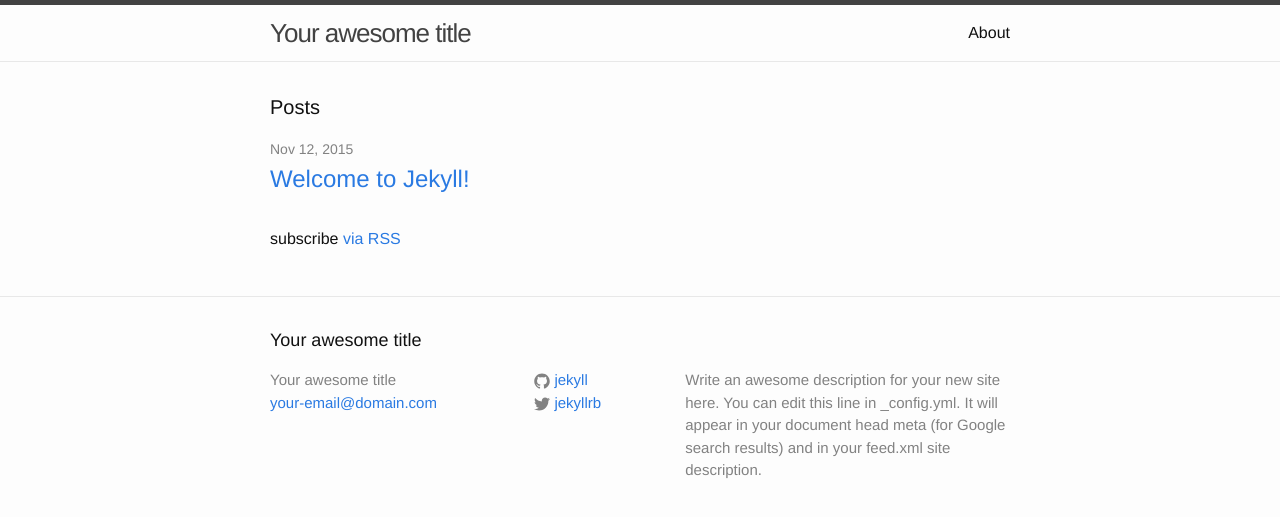
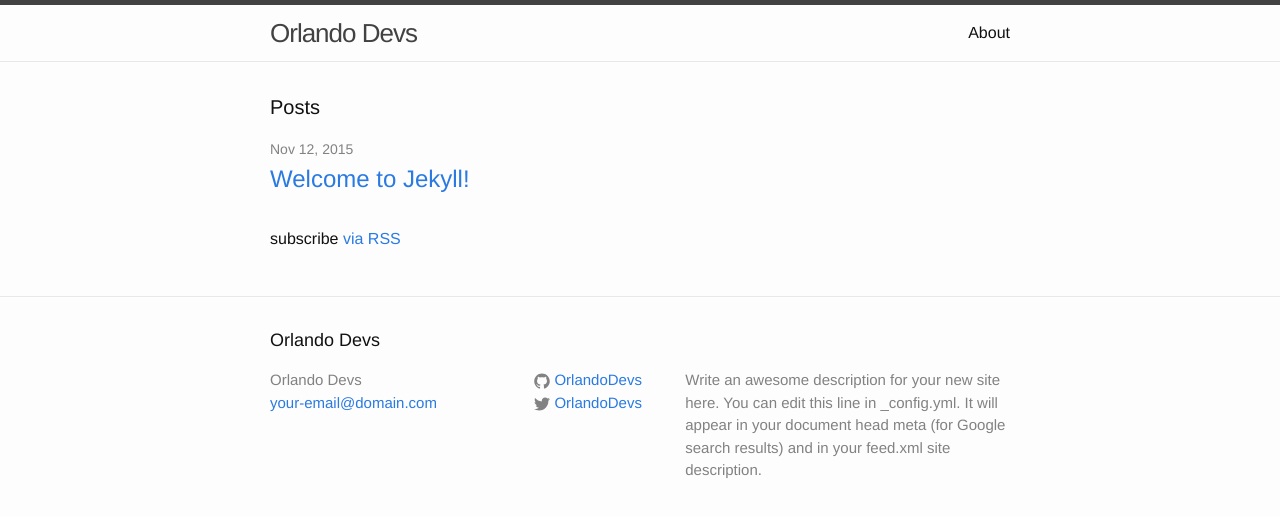
Before and after one commit to OrlandoDevs/orlandodevs.github.io, a Jekyll site: the page built from index.html, in a window 1280 px wide. Shown: the top 517 px of the page. Built offline with Jekyll 4.4.1, drawn with Linux system fonts in a browser that asks for light colours.

Commit message:
Updated Twitter acct

```diff
--- a/_config.yml
+++ b/_config.yml
@@ -1,14 +1,14 @@
 # Site settings
-title: Your awesome title
+title: Orlando Devs
 email: your-email@domain.com
 description: > # this means to ignore newlines until "baseurl:"
   Write an awesome description for your new site here. You can edit this
   line in _config.yml. It will appear in your document head meta (for
   Google search results) and in your feed.xml site description.
 baseurl: "" # the subpath of your site, e.g. /blog/
-url: "http://yourdomain.com" # the base hostname & protocol for your site
-twitter_username: jekyllrb
-github_username:  jekyll
+url: "https://orlandodevs.github.io" # the base hostname & protocol for your site
+twitter_username: OrlandoDevs
+github_username:  OrlandoDevs
 
 # Build settings
 markdown: kramdown
```
Also changed, not shown: README.md.
